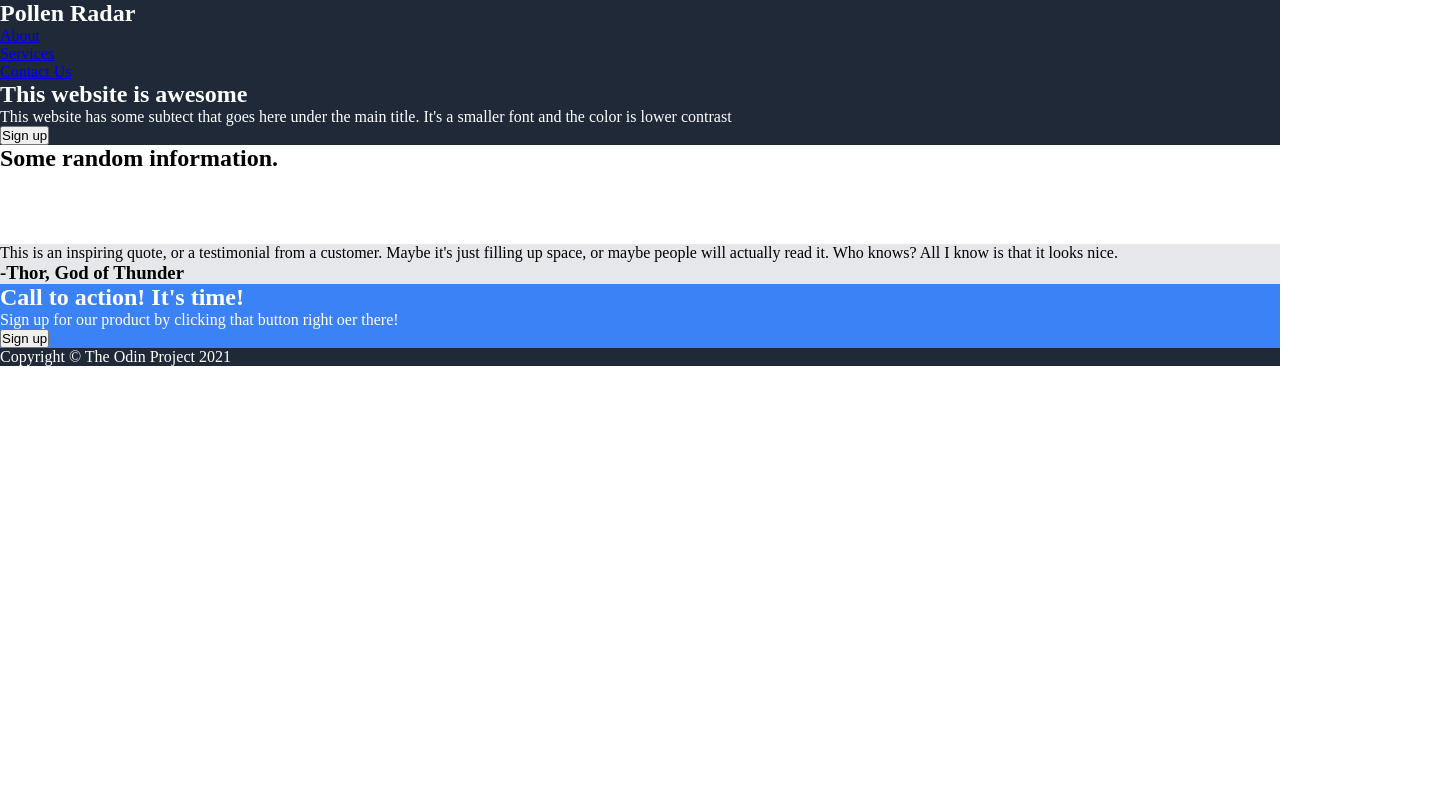
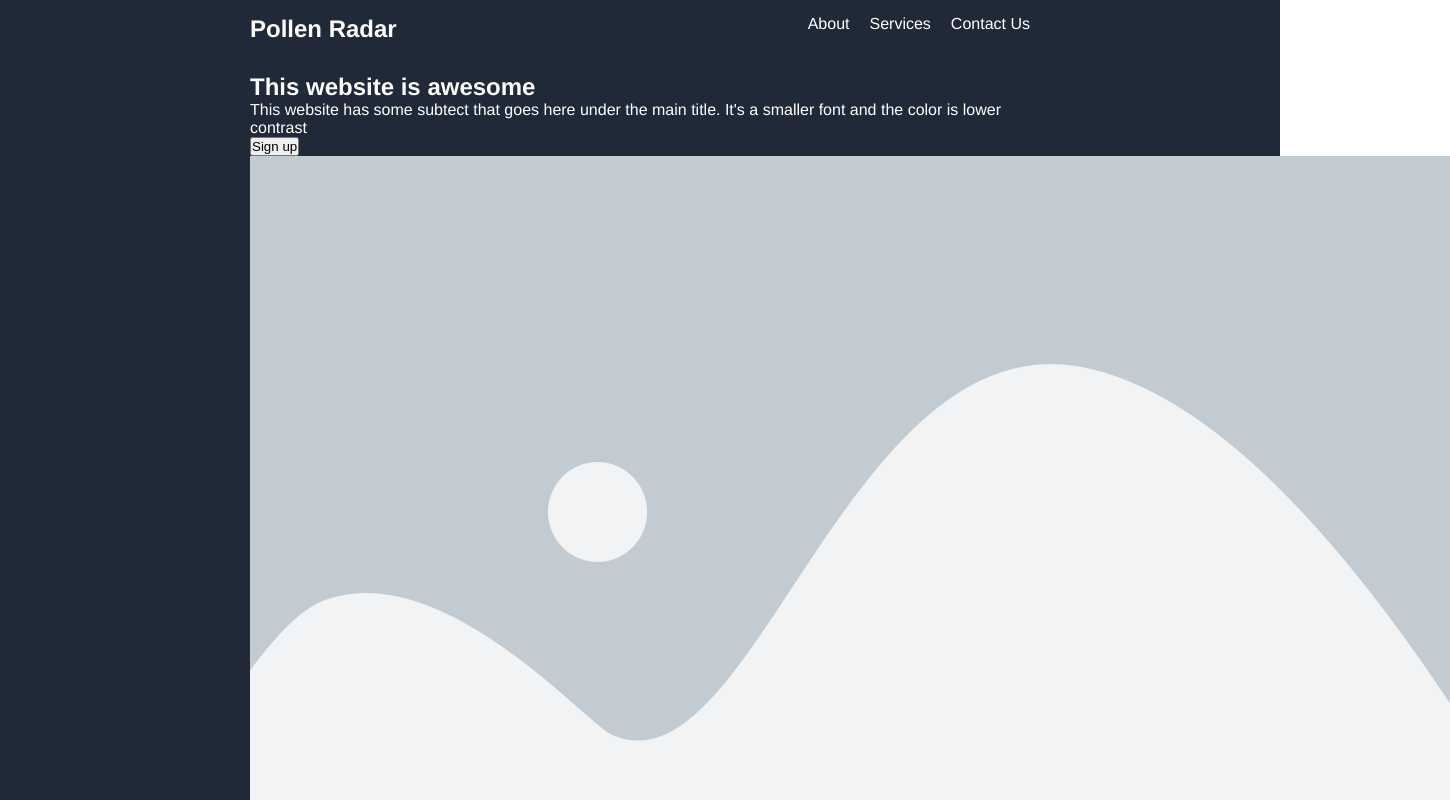
Before and after one commit to ya-hs/top-html-landing-page, a plain HTML site: page index.html in a window 1280 px wide. Shown: the top 800 px of the page, 1450 px wide, since content can reach past the window. Drawn offline with Linux system fonts and the light colour scheme.

Commit message:
add placeholder image

```diff
--- a/index.html
+++ b/index.html
@@ -9,7 +9,7 @@
 </head>
 
 <body>
-    <div class="header">
+    <div class="header section">
         <h2 class="header-logo">Pollen Radar</h1>
             <ul class="links">
                 <li class="link"><a href="#">About</a></li>
@@ -17,14 +17,14 @@
                 <li class="link"><a href="#">Contact Us</a></li>
             </ul>
     </div>
-    <div class="hero">
+    <div class="hero section">
         <h2 class="title">This website is awesome</h2>
         <p class=" desc">This website has some subtect that goes here under the main title. It's a smaller font and the
             color is lower contrast</p>
         <button class="sign-up">Sign up</button>
-        <img src="" alt="" class="hero-img">
+        <img src="/images/placeholder-image.webp" alt="Placeholder" class="hero-img">
     </div>
-    <div class="services">
+    <div class="services section">
         <h2 class="service-title">Some random information.</h2>
         <div class="service-container">
             <div class="service-group">
@@ -45,19 +45,19 @@
             </div>
         </div>
     </div>
-    <div class="quote">
+    <div class="quote-section section">
         <blockquote>This is an inspiring quote, or a testimonial from a customer. Maybe it's just filling up space, or
             maybe people will actually read it. Who knows? All I know is that it looks nice.</blockquote>
         <h3 class="attribute">-Thor, God of Thunder</h3>
     </div>
-    <div class="call-to-action">
+    <div class="call-to-action section">
         <div class="cta-container">
             <h2 class="cta-title">Call to action! It's time!</h2>
             <p class="cta-text">Sign up for our product by clicking that button right oer there!</p>
             <button class="cta-btn">Sign up</button>
         </div>
     </div>
-    <div class="footer">
+    <div class="footer section">
         <p class="copyright">Copyright © The Odin Project 2021</p>
     </div>
 </body>
--- a/styles.css
+++ b/styles.css
@@ -4,23 +4,76 @@
     padding: 0;
 }
 
+body {
+    font-family: Helvetica, sans-serif;
+}
+
+.section {
+    padding: 15px 250px;
+}
+
+
+/* ********************************  */
+/* Header  */
+
 .header {
     background-color: #1f2937;
     color: white;
+
+    display: flex;
+    justify-content: space-between;
 }
+
+ul {
+    list-style: none;
+
+    display: flex;
+    gap: 20px;
+}
+
+a {
+    text-decoration: none;
+    color: white;
+}
+
+
+
+/* ********************************  */
+/* Hero  */
 
 .hero {
     background-color: #1f2937;
     color: white;
 }
 
+
+
+
+
+/* ********************************  */
+/* Services  */
+
 .services {
     background-color: white;
 }
 
-.quote {
+
+
+
+
+/* ********************************  */
+/* Quote Section  */
+
+.quote-section {
     background-color: #e5e7eb;
 }
+
+
+
+
+
+/* ********************************  */
+/* Call to Action  */
 
 .call-to-action {
     background-color: white;
@@ -31,6 +84,13 @@
     color: white;
 }
 
+
+
+
+
+/* ********************************  */
+/* Footer  */
+
 .footer {
     background-color: #1f2937;
     color: white;
```
Also changed, not shown: images/placeholder-image.webp (added).
